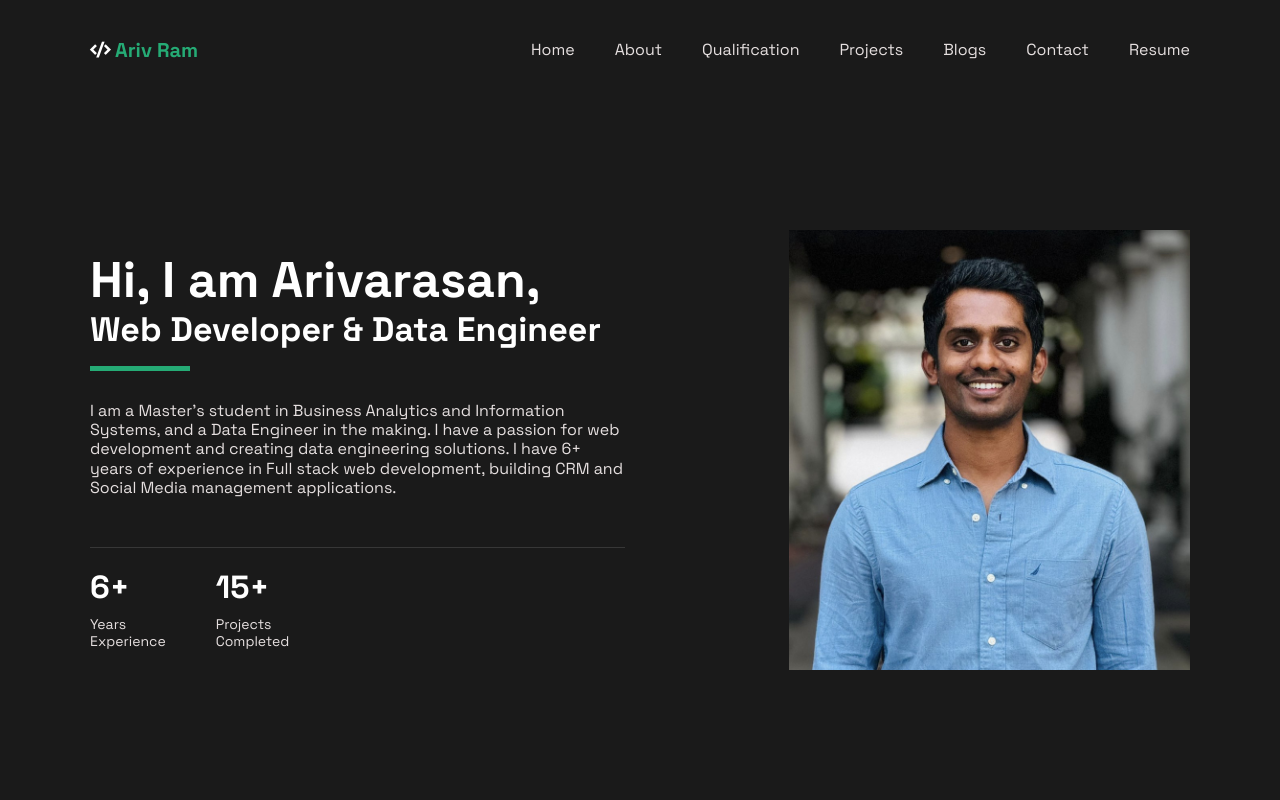
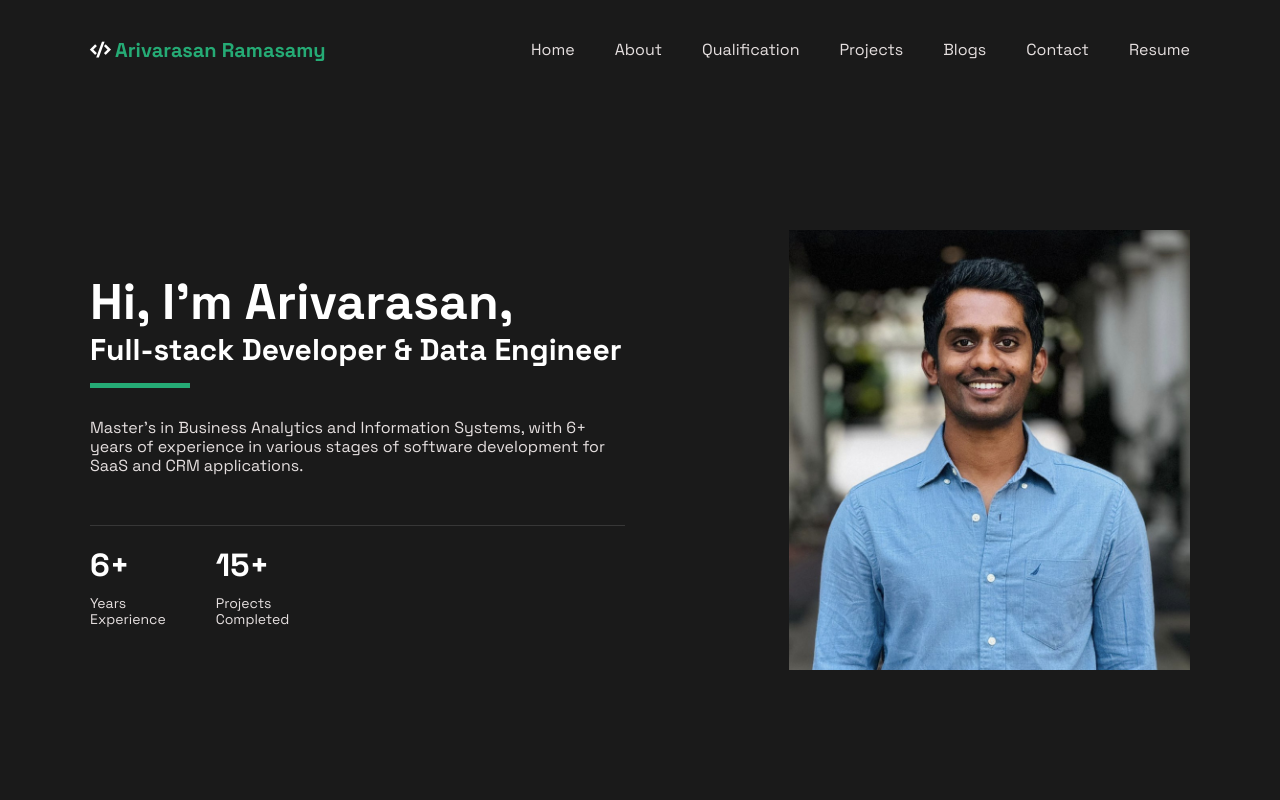
Before and after one commit to arivram/arivram.github.io, a plain HTML site: page index.html in a window 1280 px wide. Shown: the top 800 px of the page. Drawn offline with nearby package versions, Linux system fonts and the light colour scheme.

Commit message:
Update index.html

```diff
--- a/index.html
+++ b/index.html
@@ -32,7 +32,7 @@
         <div class="container">
             <nav class="nav">
                 <a href="index.html" class="nav__brand">
-                    <i class="ri-code-s-slash-line"></i>Ariv<Span>Ram</Span>
+                    <i class="ri-code-s-slash-line"></i>Arivarasan<Span>Ramasamy</Span>
                 </a>
                 <div class="nav__menu" id="nav-menu">
                     <ul class="nav__list">
@@ -73,8 +73,8 @@
             <div class="container">
                 <div class="d-grid hero__wrapper">
                     <div class="hero__content">
-                        <h1 class="hero__title">Hi, I am Arivarasan,<br><div style="font-size: 34px;">Web Developer & Data Engineer </div></h1>
-                        <p class="hero__description">I am a Master’s student in Business Analytics and Information Systems, and a Data Engineer in the making. I have a passion for web development and creating data engineering solutions. I have 6+ years of experience in Full stack web development, building CRM and Social Media management applications.
+                        <h1 class="hero__title">Hi, I'm Arivarasan,<br><div style="font-size: 30px;">Full-stack Developer & Data Engineer </div></h1>
+                        <p class="hero__description">Master's in Business Analytics and Information Systems, with 6+ years of experience in various stages of software development for SaaS and CRM applications.
                         </p>
                         <div class="hero__info">
                             <div class="hero__info-wrapper">
```
